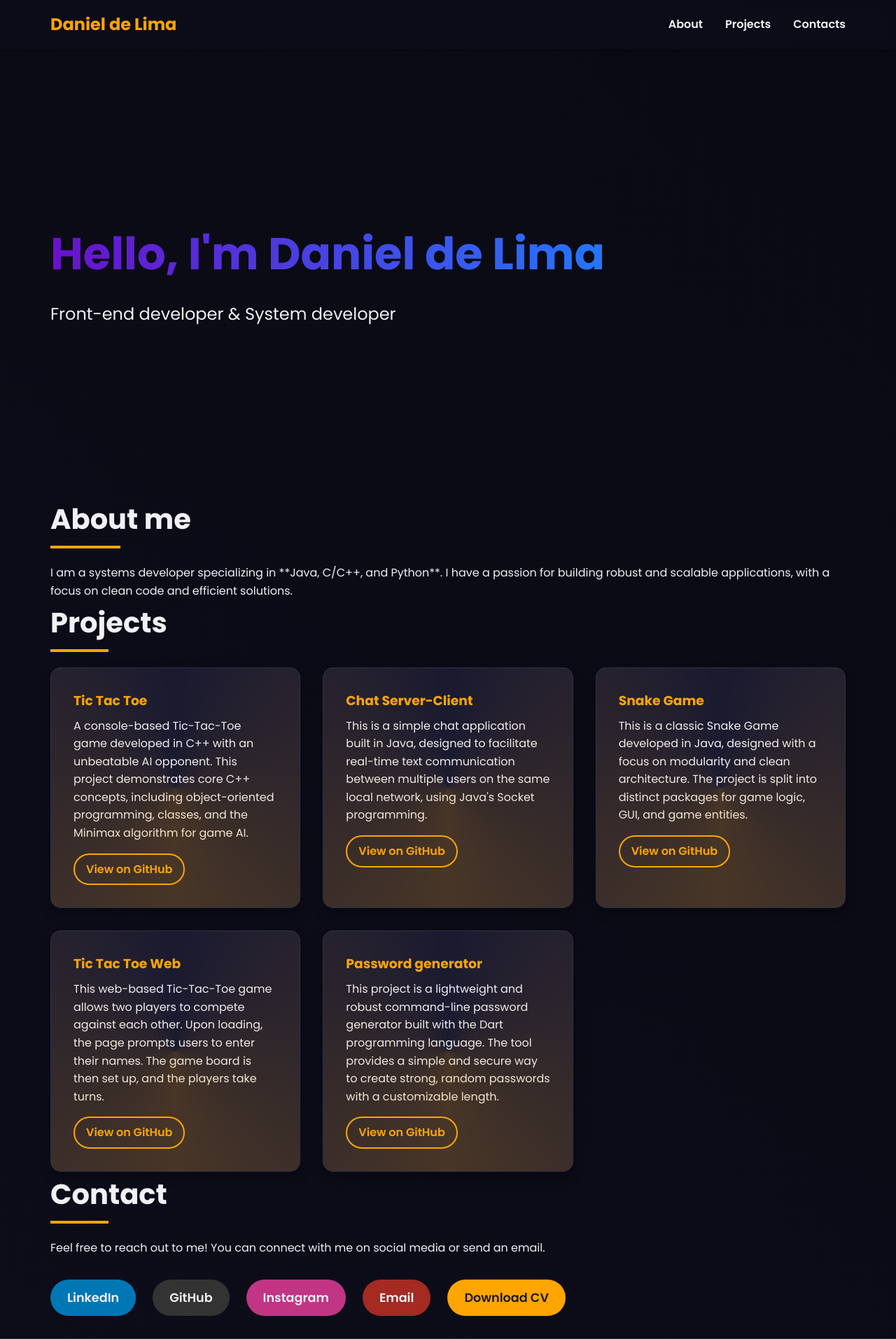
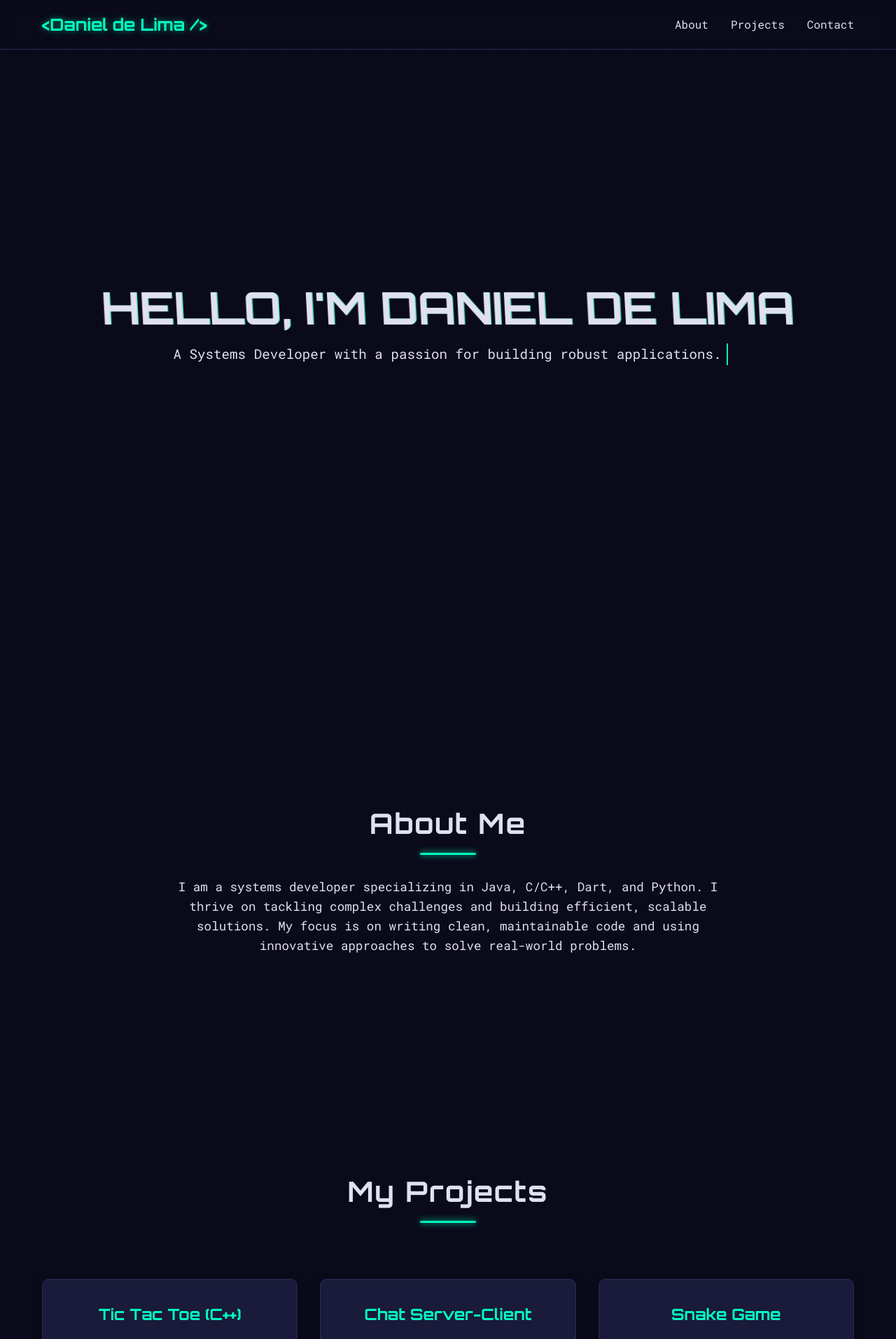
Before and after one commit to danieldelimax/danieldelimax.github.io, a PHP site: page / in a window 1280 px wide. Shown: the top 1914 px of the page at 70% size. Run offline with PHP 8.4, Linux system fonts and the light colour scheme.

Commit message:
New config

```diff
--- a/assets/css/style.css
+++ b/assets/css/style.css
@@ -1,16 +1,18 @@
+/* Custom properties for a futuristic, tech-inspired palette */
 :root {
-    --primary-color: #6a11cb;
-    --secondary-color: #2575fc;
-    --background-color: #0d0d1a;
-    --text-color: #f0f0f5;
-    --card-bg: #1a1a30;
-    --accent-color: #ffa500;
+    --bg-primary: #0a0a1a; /* Very dark blue */
+    --text-primary: #e0e0f0; /* Off-white / light blue */
+    --accent-color: #00ffc0; /* Neon green */
+    --secondary-accent: #ff6347; /* Bright red-orange */
+    --border-color: #2c2c54; /* Dark blue border */
+    --card-bg: #1a1a3a; /* Darker blue for cards */
 }
 
+/* Global styles and typography */
 * {
+    box-sizing: border-box;
     margin: 0;
     padding: 0;
-    box-sizing: border-box;
 }
 
 html {
@@ -18,40 +20,59 @@ html {
 }
 
 body {
-    font-family: 'Poppins', sans-serif;
-    background: linear-gradient(45deg, var(--background-color), #0a0a14);
-    color: var(--text-color);
+    font-family: 'Roboto Mono', monospace;
+    background-color: var(--bg-primary);
+    color: var(--text-primary);
     line-height: 1.6;
     overflow-x: hidden;
+    position: relative;
+}
+
+/* Background grid effect */
+body::before {
+    content: '';
+    position: fixed;
+    top: 0;
+    left: 0;
+    width: 100%;
+    height: 100%;
+    background-image: linear-gradient(rgba(44, 44, 84, 0.1) 1px, transparent 1px),
+                      linear-gradient(90deg, rgba(44, 44, 84, 0.1) 1px, transparent 1px);
+    background-size: 50px 50px;
+    z-index: -1;
+    opacity: 0.5;
 }
 
 .container {
     max-width: 1200px;
     margin: 0 auto;
-    padding: 0 2rem;
+    padding: 0 20px;
 }
 
+/* Header and Navigation */
 header {
-    background: rgba(13, 13, 26, 0.8);
+    background-color: rgba(10, 10, 26, 0.8);
     backdrop-filter: blur(10px);
+    padding: 1rem 0;
     position: sticky;
     top: 0;
     z-index: 1000;
-    padding: 1rem 0;
-    box-shadow: 0 4px 6px rgba(0, 0, 0, 0.2);
+    border-bottom: 1px solid var(--border-color);
 }
 
-header nav {
+header .container {
     display: flex;
     justify-content: space-between;
     align-items: center;
 }
 
 .logo {
+    font-family: 'Orbitron', sans-serif;
+    font-weight: 700;
+    font-size: 1.5rem;
     color: var(--accent-color);
-    font-size: 1.5rem;
-    font-weight: 700;
     text-decoration: none;
+    text-shadow: 0 0 10px rgba(0, 255, 192, 0.5);
     transition: transform 0.3s ease;
 }
 
@@ -65,231 +86,256 @@ nav ul {
     gap: 2rem;
 }
 
-nav ul li a {
-    color: var(--text-color);
+nav a {
+    color: var(--text-primary);
     text-decoration: none;
-    font-weight: 600;
+    font-weight: 400;
     position: relative;
     transition: color 0.3s ease;
 }
 
-nav ul li a::after {
-    content: '';
+nav a::before {
+    content: attr(data-text);
     position: absolute;
-    width: 0;
-    height: 2px;
-    bottom: -5px;
-    left: 0;
-    background-color: var(--accent-color);
-    transition: width 0.3s ease-in-out;
+    top: 50%;
+    left: 50%;
+    transform: translate(-50%, -50%);
+    color: var(--secondary-accent);
+    opacity: 0;
+    transition: all 0.3s ease;
+    font-weight: 700;
+    text-shadow: 0 0 5px var(--secondary-accent);
 }
 
-nav ul li a:hover {
-    color: var(--accent-color);
+nav a:hover {
+    color: transparent;
 }
 
-nav ul li a:hover::after {
-    width: 100%;
+nav a:hover::before {
+    opacity: 1;
 }
 
+/* Main Sections */
 section {
-    padding: 6rem 0;
-}
-
-.hero-section {
-    min-height: 80vh;
+    padding: 100px 0;
+    min-height: 100vh;
     display: flex;
     flex-direction: column;
     justify-content: center;
-    align-items: flex-start;
+    align-items: center;
+    text-align: center;
 }
 
-.hero-section h1 {
+.section-title {
+    font-family: 'Orbitron', sans-serif;
+    font-size: 2.5rem;
+    color: var(--text-primary);
+    margin-bottom: 2rem;
+    position: relative;
+    letter-spacing: 2px;
+}
+
+.section-title::after {
+    content: '';
+    display: block;
+    width: 80px;
+    height: 3px;
+    background-color: var(--accent-color);
+    margin: 10px auto 0;
+    border-radius: 2px;
+    box-shadow: 0 0 10px var(--accent-color);
+}
+
+p {
+    color: var(--text-primary);
+    font-size: 1.1rem;
+    max-width: 800px;
+    margin: 0 auto 2rem;
+}
+
+/* Hero Section */
+.hero-section {
+    min-height: 100vh;
+    padding: 0;
+    justify-content: center;
+    align-items: center;
+}
+
+.glitch {
+    font-family: 'Orbitron', sans-serif;
     font-size: 4rem;
     font-weight: 700;
-    background: linear-gradient(90deg, var(--primary-color), var(--secondary-color));
-    -webkit-background-clip: text;
-    -webkit-text-fill-color: transparent;
+    color: var(--text-primary);
+    position: relative;
+    animation: glitch 2s infinite;
+    text-transform: uppercase;
 }
 
-.hero-section p {
-    font-size: 1.5rem;
-    color: var(--text-color);
-    margin-top: 1rem;
+@keyframes glitch {
+    0% { transform: skewX(0deg); text-shadow: 0 0 5px var(--accent-color); }
+    20% { transform: skewX(-5deg); text-shadow: -2px 0 var(--secondary-accent); }
+    40% { transform: skewX(5deg); text-shadow: 2px 0 var(--accent-color); }
+    60% { transform: skewX(0deg); text-shadow: 0 0 5px var(--accent-color); }
+    80% { transform: skewX(-5deg); text-shadow: -2px 0 var(--secondary-accent); }
+    100% { transform: skewX(0deg); text-shadow: 0 0 5px var(--accent-color); }
 }
 
-h2 {
-    font-size: 2.5rem;
-    font-weight: 700;
-    margin-bottom: 2rem;
-    position: relative;
-    display: inline-block;
+.typewriter {
+    font-size: 1.2rem;
+    overflow: hidden;
+    white-space: nowrap;
+    border-right: 2px solid var(--accent-color);
+    width: 0;
+    animation: typing 3s steps(40, end) forwards, blink-caret .75s step-end infinite;
 }
 
-h2::after {
-    content: '';
-    position: absolute;
-    width: 50%;
-    height: 4px;
-    background: var(--accent-color);
-    bottom: -10px;
-    left: 0;
-    transition: width 0.3s ease;
+@keyframes typing {
+    from { width: 0; }
+    to { width: 100%; }
 }
 
-h2:hover::after {
-    width: 100%;
+@keyframes blink-caret {
+    from, to { border-color: transparent; }
+    50% { border-color: var(--accent-color); }
+}
+
+/* Projects Section */
+.projects-section {
+    background-color: var(--bg-primary);
 }
 
 .projects-grid {
     display: grid;
     grid-template-columns: repeat(auto-fit, minmax(300px, 1fr));
     gap: 2rem;
+    margin-top: 3rem;
+    width: 100%;
 }
 
 .project-card {
     background-color: var(--card-bg);
+    border: 1px solid var(--border-color);
+    border-radius: 10px;
     padding: 2rem;
-    border-radius: 15px;
-    border: 1px solid rgba(255, 255, 255, 0.1);
-    box-shadow: 0 8px 16px rgba(0, 0, 0, 0.3);
-    transition: transform 0.4s ease, box-shadow 0.4s ease;
-    overflow: hidden;
-    position: relative;
-}
-
-.project-card::before {
-    content: '';
-    position: absolute;
-    top: -50%;
-    left: -50%;
-    width: 200%;
-    height: 200%;
-    background: conic-gradient(transparent, var(--accent-color), transparent);
-    transform: rotate(0deg);
-    transition: transform 1s ease-in-out;
-    opacity: 0.2;
+    transition: transform 0.3s ease, box-shadow 0.3s ease;
+    display: flex;
+    flex-direction: column;
+    justify-content: space-between;
+    box-shadow: 0 5px 15px rgba(0, 0, 0, 0.3);
 }
 
 .project-card:hover {
-    transform: translateY(-10px);
-    box-shadow: 0 12px 24px rgba(0, 0, 0, 0.5);
+    transform: translateY(-10px) scale(1.02);
+    box-shadow: 0 15px 30px rgba(0, 0, 0, 0.5), 0 0 20px var(--accent-color);
 }
 
-.project-card:hover::before {
-    transform: rotate(360deg);
+.card-title {
+    font-family: 'Orbitron', sans-serif;
+    font-size: 1.4rem;
+    color: var(--accent-color);
+    margin-bottom: 1rem;
 }
 
-.project-card h3 {
-    color: var(--accent-color);
-    margin-bottom: 0.5rem;
+.project-card p {
+    color: var(--text-primary);
+    font-size: 1rem;
+    margin-bottom: 1.5rem;
+    flex-grow: 1;
 }
 
 .card-link {
     display: inline-block;
-    margin-top: 1rem;
     color: var(--accent-color);
     text-decoration: none;
-    font-weight: 600;
-    border: 2px solid var(--accent-color);
-    padding: 0.5rem 1rem;
-    border-radius: 25px;
-    transition: background-color 0.3s ease, color 0.3s ease;
+    font-weight: 700;
+    transition: transform 0.3s ease, color 0.3s ease;
+    align-self: flex-start;
 }
 
 .card-link:hover {
-    background-color: var(--accent-color);
-    color: var(--card-bg);
+    transform: translateX(5px);
+    color: var(--secondary-accent);
 }
 
+.arrow {
+    transition: transform 0.3s ease;
+}
+
+.card-link:hover .arrow {
+    transform: translateX(5px);
+}
+
+/* Contact Section */
 .social-links {
     list-style: none;
     display: flex;
     flex-wrap: wrap;
+    justify-content: center;
     gap: 1.5rem;
     margin-top: 2rem;
 }
 
 .social-link {
-    display: inline-block;
-    color: var(--text-color);
+    font-family: 'Roboto Mono', monospace;
+    font-weight: 700;
     text-decoration: none;
-    font-size: 1.1rem;
-    font-weight: 600;
-    padding: 0.75rem 1.5rem;
-    border-radius: 30px;
-    transition: transform 0.3s ease, background-color 0.3s ease;
+    color: var(--text-primary);
+    padding: 12px 25px;
+    border: 2px solid var(--accent-color);
+    border-radius: 5px;
+    transition: background-color 0.3s ease, color 0.3s ease, box-shadow 0.3s ease;
+    position: relative;
+    overflow: hidden;
 }
 
-.social-link.linkedin { background-color: #0077b5; }
-.social-link.github { background-color: #333; }
-.social-link.instagram { background-color: #C13584; }
-.social-link.email { background-color: #a42a22; }
-
-.social-link.cv-link {
+.social-link::before {
+    content: '';
+    position: absolute;
+    top: 0;
+    left: 0;
+    width: 100%;
+    height: 100%;
     background-color: var(--accent-color);
-    color: var(--card-bg);
+    transform: scaleY(0);
+    transform-origin: bottom;
+    transition: transform 0.3s ease;
+    z-index: -1;
 }
 
-.social-link.cv-link:hover {
-    background-color: #ff8c00;
-    transform: translateY(-5px) scale(1.05);
+.social-link:hover::before {
+    transform: scaleY(1);
 }
 
 .social-link:hover {
-    transform: translateY(-5px) scale(1.05);
+    color: var(--bg-primary);
+    box-shadow: 0 0 15px var(--accent-color);
 }
 
+/* Footer */
 footer {
+    background-color: var(--bg-primary);
     text-align: center;
-    padding: 2rem 0;
-    border-top: 1px solid rgba(255, 255, 255, 0.1);
-    margin-top: 2rem;
+    padding: 1.5rem 0;
+    border-top: 1px solid var(--border-color);
+    color: var(--text-primary);
+    font-size: 0.9rem;
 }
 
-.fade-in-up {
-    opacity: 0;
-    transform: translateY(20px);
-    animation: fadeInUp 1s ease forwards;
-}
+/* Responsive Design */
+@media (max-width: 768px) {
+    .glitch {
+        font-size: 2.5rem;
+    }
 
-.slide-in-right {
-    opacity: 0;
-    transform: translateX(20px);
-    animation: slideInRight 1s ease forwards;
-}
+    .section-title {
+        font-size: 2rem;
+    }
 
-.slide-in-left {
-    opacity: 0;
-    transform: translateX(-20px);
-    animation: slideInLeft 1s ease forwards;
-}
+    .projects-grid {
+        grid-template-columns: 1fr;
+    }
 
-@keyframes fadeInUp {
-    to {
-        opacity: 1;
-        transform: translateY(0);
+    nav ul {
+        gap: 1rem;
     }
 }
-
-@keyframes slideInRight {
-    to {
-        opacity: 1;
-        transform: translateX(0);
-    }
-}
-
-@keyframes slideInLeft {
-    to {
-        opacity: 1;
-        transform: translateX(0);
-    }
-}
-
-.delay-1 { animation-delay: 0.3s; }
-.delay-2 { animation-delay: 0.6s; }
-.delay-3 { animation-delay: 0.9s; }
-.delay-4 { animation-delay: 1.2s; }
-.delay-5 { animation-delay: 1.5s; }
-.delay-6 { animation-delay: 1.8s; }
-.delay-7 { animation-delay: 2.1s; }
--- a/assets/js/script.js
+++ b/assets/js/script.js
@@ -1,16 +1,15 @@
-document.addEventListener('DOMContentLoaded', () => {
-    const handleScrollAnimation = () => {
-        const elements = document.querySelectorAll('.fade-in-up, .slide-in-right, .slide-in-left');
-        elements.forEach(el => {
-            const rect = el.getBoundingClientRect();
-            if (rect.top <= (window.innerHeight || document.documentElement.clientHeight) * 0.8) {
-                el.style.opacity = '1';
-                el.style.transform = 'translateY(0) translateX(0)';
-            }
-        });
-    };
+document.querySelectorAll('a[href^="#"]').forEach(anchor => {
+    anchor.addEventListener('click', function (e) {
+        e.preventDefault();
 
-    window.addEventListener('scroll', handleScrollAnimation);
+        const targetId = this.getAttribute('href');
+        const targetElement = document.querySelector(targetId);
 
-    handleScrollAnimation();
+        if (targetElement) {
+            window.scrollTo({
+                top: targetElement.offsetTop - (window.innerHeight * 0.1),
+                behavior: 'smooth'
+            });
+        }
+    });
 });
--- a/index.html
+++ b/index.html
@@ -3,80 +3,86 @@
 <head>
     <meta charset="UTF-8">
     <meta name="viewport" content="width=device-width, initial-scale=1.0">
-    <title>Daniel de Lima</title>
+    <title>Daniel de Lima | Developer Portfolio</title>
     <link rel="stylesheet" href="assets/css/style.css">
-    <link href="https://fonts.googleapis.com/css2?family=Poppins:wght@300;400;600;700&display=swap" rel="stylesheet">
+    <link rel="preconnect" href="https://fonts.googleapis.com">
+    <link rel="preconnect" href="https://fonts.gstatic.com" crossorigin>
+    <link href="https://fonts.googleapis.com/css2?family=Roboto+Mono:wght@300;400;700&family=Orbitron:wght@400;700&display=swap" rel="stylesheet">
     <script src="assets/js/script.js" defer></script>
 </head>
 <body>
     <header>
         <nav class="container">
-            <a href="#" class="logo">Daniel de Lima</a>
+            <a href="#" class="logo">
+                <span class="logo-text">&lt;Daniel de Lima /&gt;</span>
+            </a>
             <ul>
-                <li><a href="#about">About</a></li>
-                <li><a href="#projects">Projects</a></li>
-                <li><a href="#contact">Contacts</a></li>
+                <li><a href="#about" data-text="About">About</a></li>
+                <li><a href="#projects" data-text="Projects">Projects</a></li>
+                <li><a href="#contact" data-text="Contact">Contact</a></li>
             </ul>
         </nav>
     </header>
 
     <main>
         <section id="hero" class="hero-section container">
-            <h1 class="fade-in-up">Hello, I'm Daniel de Lima</h1>
-            <p class="fade-in-up delay-1">Front-end developer & System developer</p>
+            <h1 class="glitch" data-text="Hello, I'm Daniel de Lima">Hello, I'm Daniel de Lima</h1>
+            <p class="typewriter">A Systems Developer with a passion for building robust applications.</p>
         </section>
 
         <section id="about" class="about-section container">
-            <h2 class="slide-in-right">About me</h2>
-            <p class="slide-in-right delay-2">I am a systems developer specializing in **Java, C/C++, and Python**. I have a passion for building robust and scalable applications, with a focus on clean code and efficient solutions.</p>
+            <h2 class="section-title">About Me</h2>
+            <div class="about-content">
+                <p>I am a systems developer specializing in Java, C/C++, Dart, and Python. I thrive on tackling complex challenges and building efficient, scalable solutions. My focus is on writing clean, maintainable code and using innovative approaches to solve real-world problems.</p>
+            </div>
         </section>
 
         <section id="projects" class="projects-section container">
-            <h2 class="slide-in-left">Projects</h2>
+            <h2 class="section-title">My Projects</h2>
             <div class="projects-grid">
-                <div class="project-card fade-in-up delay-3">
-                    <h3>Tic Tac Toe</h3>
+                <div class="project-card">
+                    <h3 class="card-title">Tic Tac Toe (C++)</h3>
                     <p>A console-based Tic-Tac-Toe game developed in C++ with an unbeatable AI opponent. This project demonstrates core C++ concepts, including object-oriented programming, classes, and the Minimax algorithm for game AI.</p>
-                    <a href="https://github.com/danieldelimax/tic-tac-toe" target="_blank" class="card-link">View on GitHub</a>
+                    <a href="https://github.com/danieldelimax/tic-tac-toe" target="_blank" class="card-link">View on GitHub <span class="arrow">→</span></a>
                 </div>
-                <div class="project-card fade-in-up delay-4">
-                    <h3>Chat Server-Client</h3>
-                    <p>This is a simple chat application built in Java, designed to facilitate real-time text communication between multiple users on the same local network, using Java's Socket programming.</p>
-                    <a href="https://github.com/danieldelimax/Chat-Application" target="_blank" class="card-link">View on GitHub</a>
+                <div class="project-card">
+                    <h3 class="card-title">Chat Server-Client</h3>
+                    <p>A simple chat application built in Java, designed to facilitate real-time text communication between multiple users on the same local network, using Java's Socket programming.</p>
+                    <a href="https://github.com/danieldelimax/Chat-Application" target="_blank" class="card-link">View on GitHub <span class="arrow">→</span></a>
                 </div>
-                <div class="project-card fade-in-up delay-5">
-                    <h3>Snake Game</h3>
-                    <p>This is a classic Snake Game developed in Java, designed with a focus on modularity and clean architecture. The project is split into distinct packages for game logic, GUI, and game entities.</p>
-                    <a href="https://github.com/danieldelimax/Snake-game" target="_blank" class="card-link">View on GitHub</a>
+                <div class="project-card">
+                    <h3 class="card-title">Snake Game</h3>
+                    <p>A classic Snake Game developed in Java, designed with a focus on modularity and clean architecture. The project is split into distinct packages for game logic, GUI, and game entities.</p>
+                    <a href="https://github.com/danieldelimax/Snake-game" target="_blank" class="card-link">View on GitHub <span class="arrow">→</span></a>
                 </div>
-                <div class="project-card fade-in-up delay-3">
-                    <h3>Tic Tac Toe Web</h3>
+                <div class="project-card">
+                    <h3 class="card-title">Tic Tac Toe (Web)</h3>
                     <p>This web-based Tic-Tac-Toe game allows two players to compete against each other. Upon loading, the page prompts users to enter their names. The game board is then set up, and the players take turns.</p>
-                    <a href="https://github.com/danieldelimax/tic-tac-toe-web" target="_blank" class="card-link">View on GitHub</a>
+                    <a href="https://github.com/danieldelimax/tic-tac-toe-web" target="_blank" class="card-link">View on GitHub <span class="arrow">→</span></a>
                 </div>
-                <div class="project-card fade-in-up delay-4">
-                    <h3>Password generator</h3>
-                    <p>This project is a lightweight and robust command-line password generator built with the Dart programming language. The tool provides a simple and secure way to create strong, random passwords with a customizable length.</p>
-                    <a href="https://github.com/danieldelimax/password-creater" target="_blank" class="card-link">View on GitHub</a>
+                <div class="project-card">
+                    <h3 class="card-title">Password Generator</h3>
+                    <p>A lightweight and robust command-line password generator built with the Dart programming language. The tool provides a simple and secure way to create strong, random passwords with a customizable length.</p>
+                    <a href="https://github.com/danieldelimax/password-creater" target="_blank" class="card-link">View on GitHub <span class="arrow">→</span></a>
                 </div>
             </div>
         </section>
 
         <section id="contact" class="contact-section container">
-            <h2 class="slide-in-right">Contact</h2>
-            <p class="slide-in-right delay-6">Feel free to reach out to me! You can connect with me on social media or send an email.</p>
-            <ul class="social-links fade-in-up delay-7">
-                <li><a href="https://www.linkedin.com/in/daniel-rodrigo-vicente-de-oliveira-lima-101809345/" target="_blank" class="social-link linkedin">LinkedIn</a></li>
-                <li><a href="https://github.com/danieldelimax" target="_blank" class="social-link github">GitHub</a></li>
-                <li><a href="https://instagram.com/oxlimaa" target="_blank" class="social-link instagram">Instagram</a></li>
-                <li><a href="mailto:danielrodrigovolima@icloud.com" class="social-link email">Email</a></li>
-                <li><a href="assets/pdf/curriculo.pdf" download class="social-link cv-link">Download CV</a></li>
+            <h2 class="section-title">Get in Touch</h2>
+            <p>Feel free to connect with me. Let's build something great together.</p>
+            <ul class="social-links">
+                <li><a href="https://www.linkedin.com/in/daniel-rodrigo-vicente-de-oliveira-lima-101809345/" target="_blank" class="social-link" data-icon="linkedin">LinkedIn</a></li>
+                <li><a href="https://github.com/danieldelimax" target="_blank" class="social-link" data-icon="github">GitHub</a></li>
+                <li><a href="https://instagram.com/oxlimaa" target="_blank" class="social-link" data-icon="instagram">Instagram</a></li>
+                <li><a href="mailto:danielrodrigovolima@icloud.com" class="social-link" data-icon="email">Email</a></li>
+                <li><a href="assets/pdf/curriculo.pdf" download class="social-link" data-icon="cv">Download CV</a></li>
             </ul>
         </section>
     </main>
 
     <footer>
-        <p>&copy; 2025 Daniel Rodrigo Vicente de Oliveira Lima. All rights reserved.</p>
+        <p>&copy; 2025 Daniel de Lima. All rights reserved.</p>
     </footer>
 </body>
 </html>
```
